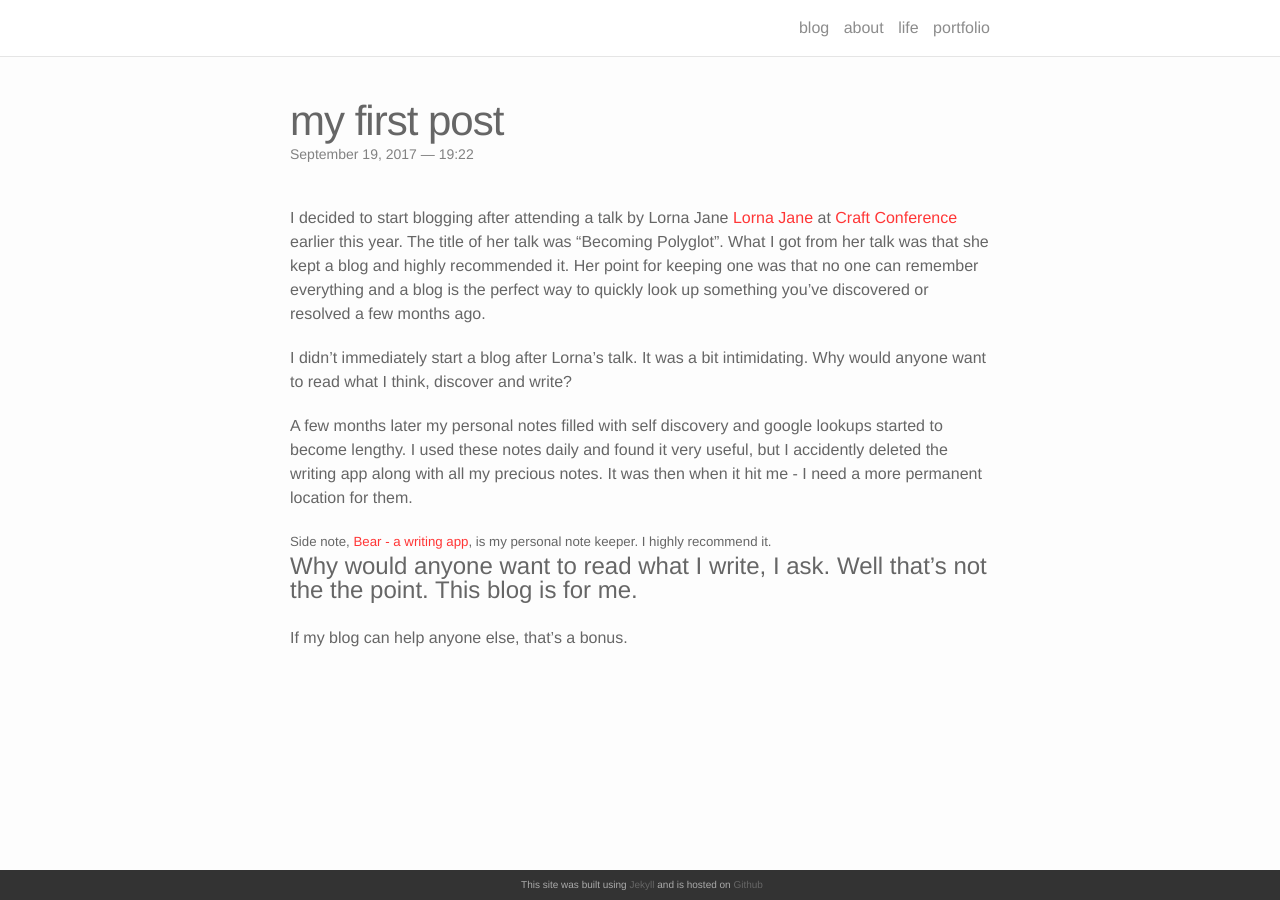
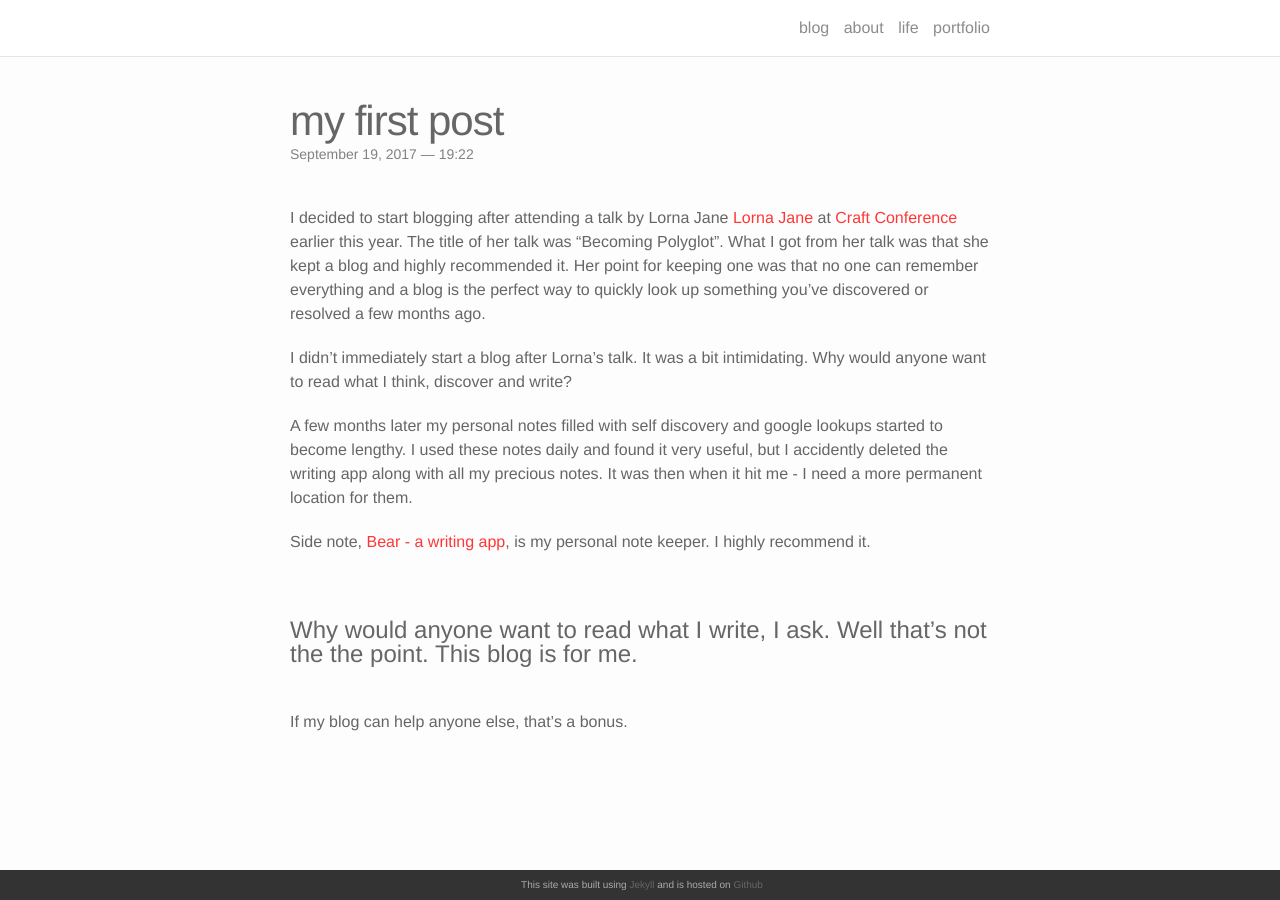
Before and after one commit to annelledejager/blog, a Jekyll site: the page built from _posts/2017-09-19-whyblog.markdown, in a window 1280 px wide. Built offline with Jekyll 4.4.1, drawn with Linux system fonts in a browser that asks for light colours; nearby versions of some CDN libraries; comment, search, counter and statistics services are not loaded.

Commit message:
Correct spacing

```diff
--- a/_posts/2017-09-19-whyblog.markdown
+++ b/_posts/2017-09-19-whyblog.markdown
@@ -11,8 +11,10 @@ I didn't immediately start a blog after Lorna's talk. It was a bit intimidating.
 
 A few months later my personal notes filled with self discovery and google lookups started to become lengthy. I used these notes daily and found it very useful, but I accidently deleted the writing app along with all my precious notes. It was then when it hit me - I need a more permanent location for them.
 
-##### Side note, <a href="http://www.bear-writer.com/">Bear - a writing app</a>, is my personal note keeper. I highly recommend it.
+Side note, <a href="http://www.bear-writer.com/">Bear - a writing app</a>, is my personal note keeper. I highly recommend it.
 
+<br/>
 # Why would anyone want to read what I write, I ask. Well that's not the the point. This blog is for me.
 <br/>
+
 If my blog can help anyone else, that's a bonus.
```
